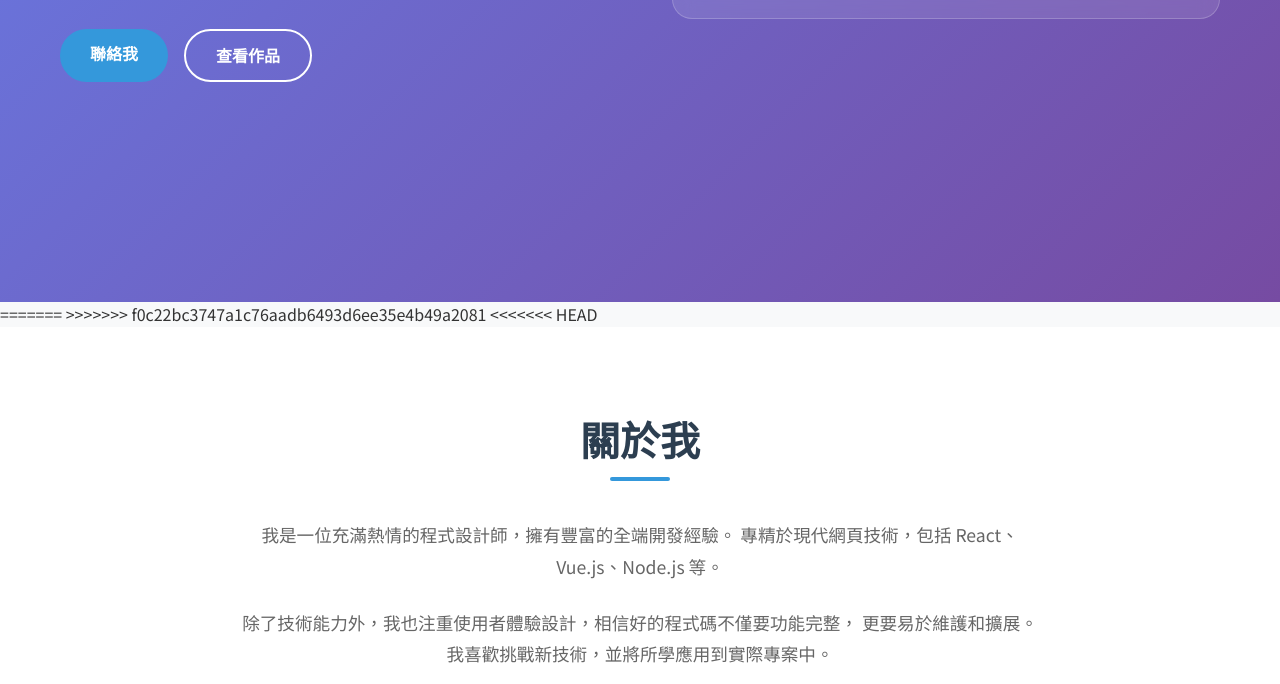
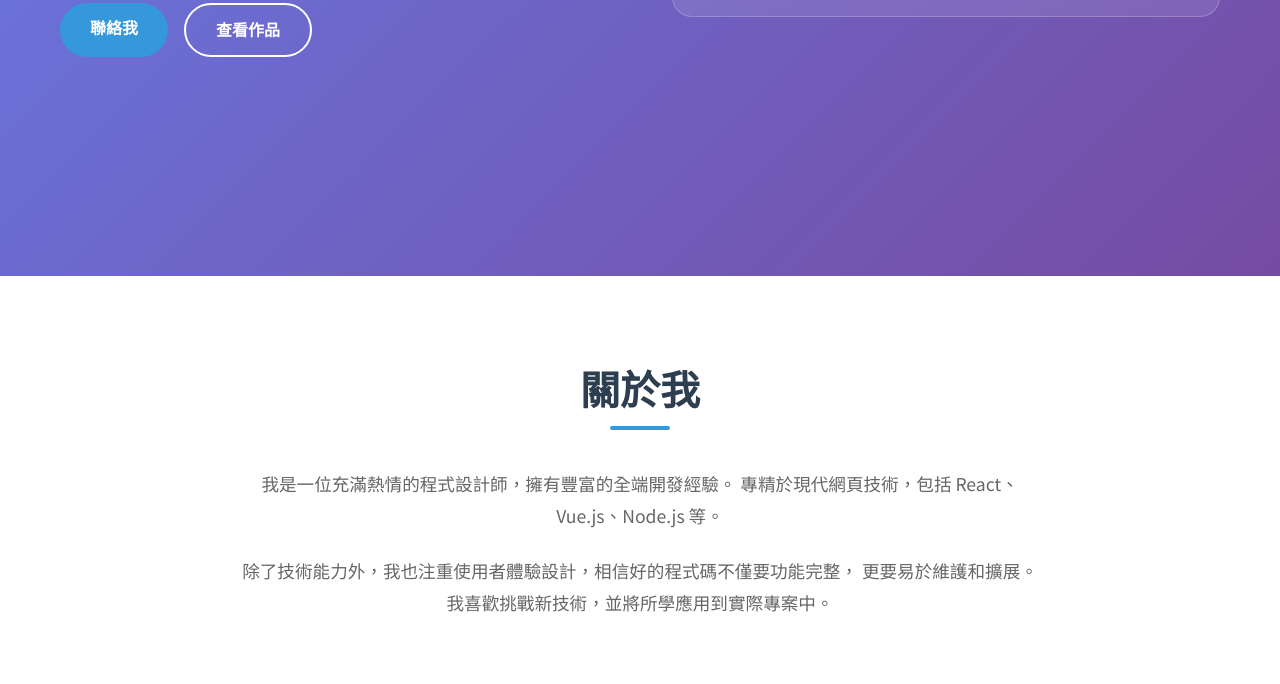
Before and after one commit to Yo-codeback/yo-codeback.github.io, a plain HTML site: page index.html in a window 1280 px wide. Shown: the part 594-1278 px from the top of the page. Drawn offline with Linux system fonts and the light colour scheme.

Commit message:
change index,html

```diff
--- a/index.html
+++ b/index.html
@@ -1,4 +1,3 @@
-<<<<<<< HEAD
 <!DOCTYPE html>
 <html lang="zh-TW">
 <head>
@@ -30,10 +29,7 @@
             </div>
         </div>
     </nav>
-=======
->>>>>>> f0c22bc3747a1c76aadb6493d6ee35e4b49a2081
 
-<<<<<<< HEAD
     <!-- 主要內容 -->
     <main>
         <!-- 首頁區域 -->
@@ -66,10 +62,7 @@
                 </div>
             </div>
         </section>
-=======
->>>>>>> f0c22bc3747a1c76aadb6493d6ee35e4b49a2081
 
-<<<<<<< HEAD
         <!-- 關於我區域 -->
         <section id="about" class="about">
             <div class="container">
@@ -316,6 +309,3 @@
     <script src="script.js"></script>
 </body>
 </html>
-
-=======
->>>>>>> f0c22bc3747a1c76aadb6493d6ee35e4b49a2081
```
